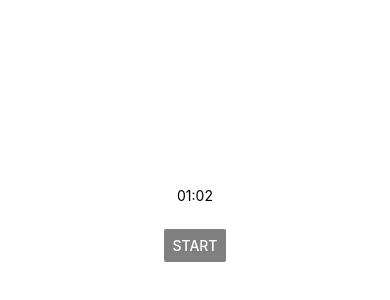
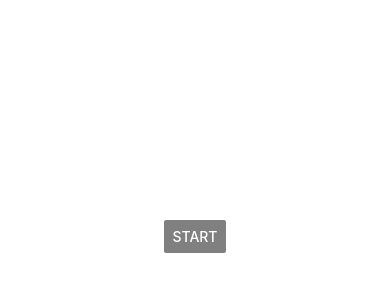
Before and after one commit to PraveenMathew92/desktop-pomodoro, a React Native app: screen / in a window 390 px wide. Shown: the part 198-498 px from the top of the page. Built offline with nearby package versions, Linux system fonts and the light colour scheme.

Commit message:
Timer not visible at start

```diff
--- a/App.js
+++ b/App.js
@@ -1,28 +1,9 @@
 import { StatusBar } from 'expo-status-bar';
-import  { useState } from 'react';
 import { Button, StyleSheet, Text, View } from 'react-native';
 
-const MILLLISECONDS_IN_ONE_SECOND = 1000
-const NUMBER_OF_SECONDS_IN_ONE_MINUTE = 60
-
-const incrementTimer = (time) => {
-  const nextSecond = time.seconds + 1;
-  if(nextSecond >= NUMBER_OF_SECONDS_IN_ONE_MINUTE) {
-    const minutes = Math.floor(nextSecond/NUMBER_OF_SECONDS_IN_ONE_MINUTE) + time.minutes;
-    const seconds = (nextSecond)%NUMBER_OF_SECONDS_IN_ONE_MINUTE;
-    return {minutes, seconds};
-  }
-
-  return {minutes: time.minutes, seconds: nextSecond};
-}
-
 export default function App() {
-  const [time, setTime] = useState({minutes: 0, seconds: 55});
-  setTimeout(() => setTime(incrementTimer(time)), MILLLISECONDS_IN_ONE_SECOND)
-
   return (
     <View style={styles.container}>
-      <Text>{time.minutes.toString().padStart(2, '0')}:{time.seconds.toString().padStart(2, '0')}</Text>
       <View style={styles.button}>
         <Button title='START' color='gray' />
       </View>
```
Also changed, not shown: 1 other file (tests, documents, lock files or other folders).
